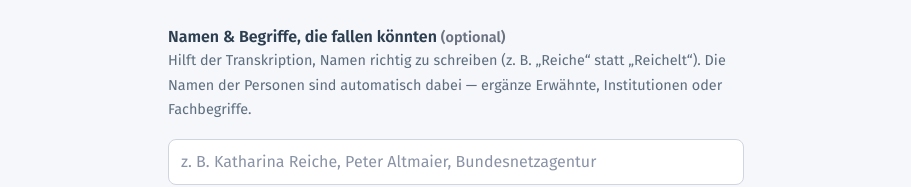
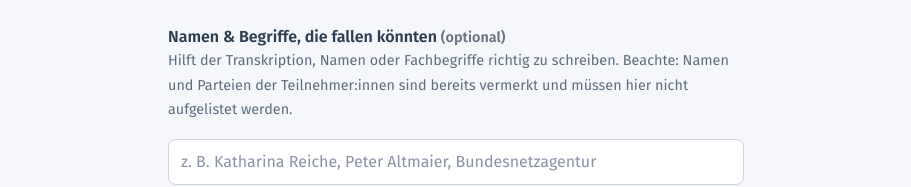
Before and after one commit to mertensu/live_faktencheck, a React (Vite) app in the folder frontend/: page /new in a window 1280 px wide. Shown: the part 1071-1258 px from the top of the page, without its empty margins (184-1095 px from the left). Built offline with nearby package versions, Linux system fonts and the light colour scheme; no server answers.

Commit message:
Session wizard: clearer keyterms hint

```diff
--- a/frontend/src/pages/NewSessionPage.jsx
+++ b/frontend/src/pages/NewSessionPage.jsx
@@ -97,8 +97,8 @@ export function NewSessionPage() {
               Namen &amp; Begriffe, die fallen könnten <span className="wizard-optional">(optional)</span>
             </label>
             <p className="wizard-hint">
-              Hilft der Transkription, Namen richtig zu schreiben (z. B. „Reiche“ statt „Reichelt“). Die Namen
-              der Personen sind automatisch dabei — ergänze Erwähnte, Institutionen oder Fachbegriffe.
+              Hilft der Transkription, Namen oder Fachbegriffe richtig zu schreiben. Beachte: Namen und Parteien
+              der Teilnehmer:innen sind bereits vermerkt und müssen hier nicht aufgelistet werden.
             </p>
             <input id="wizard-keyterms" className="wizard-input" value={state.keyterms}
                    onChange={(e) => dispatch({ type: 'SET_KEYTERMS', value: e.target.value })}
```
